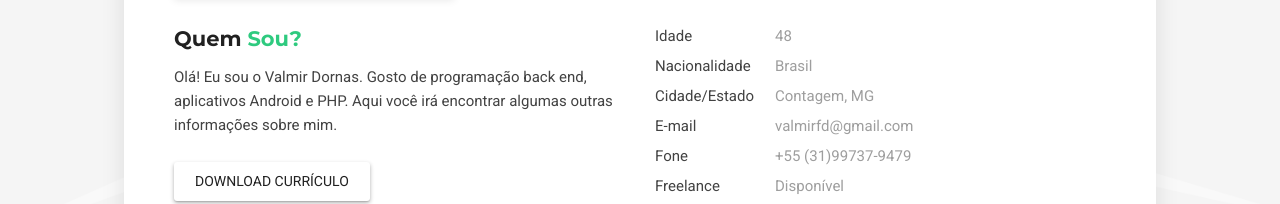
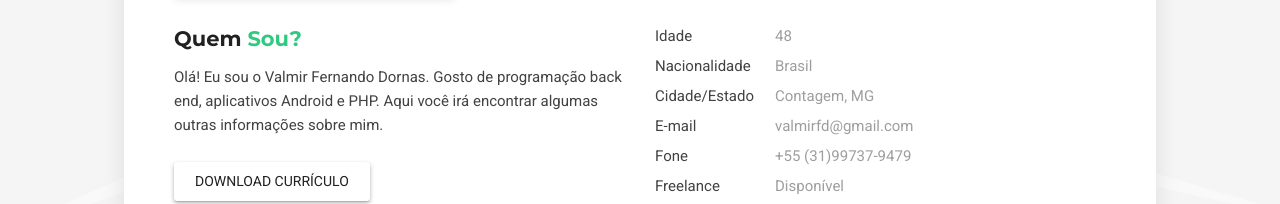
Before and after one commit to valmirfd/valmirfd.github.io, a plain HTML site: page index.html in a window 1280 px wide. Shown: the part 433-637 px from the top of the page. Drawn offline with Linux system fonts and the light colour scheme; a web font is replaced by a local one.

Commit message:
Mudanças no sobre nome

```diff
--- a/index.html
+++ b/index.html
@@ -126,7 +126,7 @@
                         <div class="block-title">
                           <h3>Quem <span>Sou?</span></h3>
                         </div>
-                        <p>Olá! Eu sou o Valmir Dornas. Gosto de programação back end, aplicativos Android e PHP. Aqui você irá encontrar algumas outras
+                        <p>Olá! Eu sou o Valmir Fernando Dornas. Gosto de programação back end, aplicativos Android e PHP. Aqui você irá encontrar algumas outras
                         informações sobre mim.</p>
                       </div>
                       <div class="download-resume">
```
